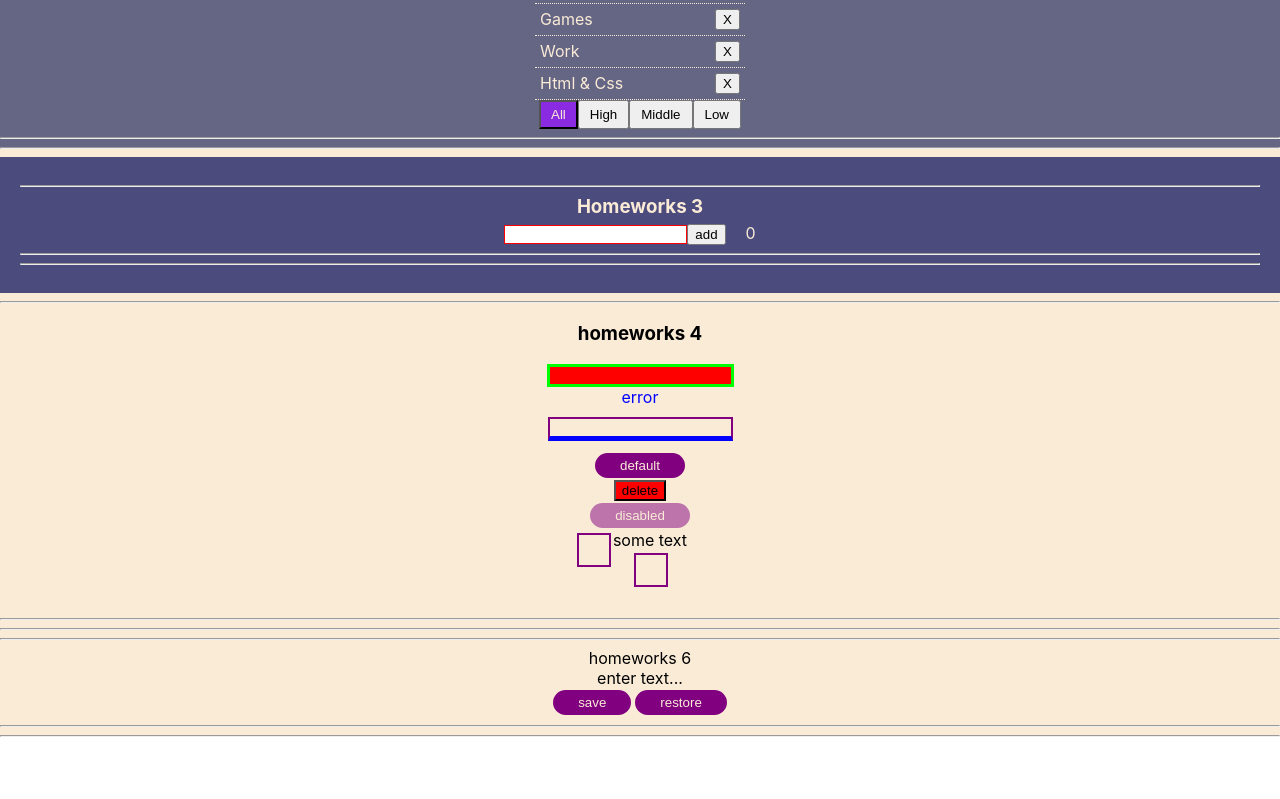
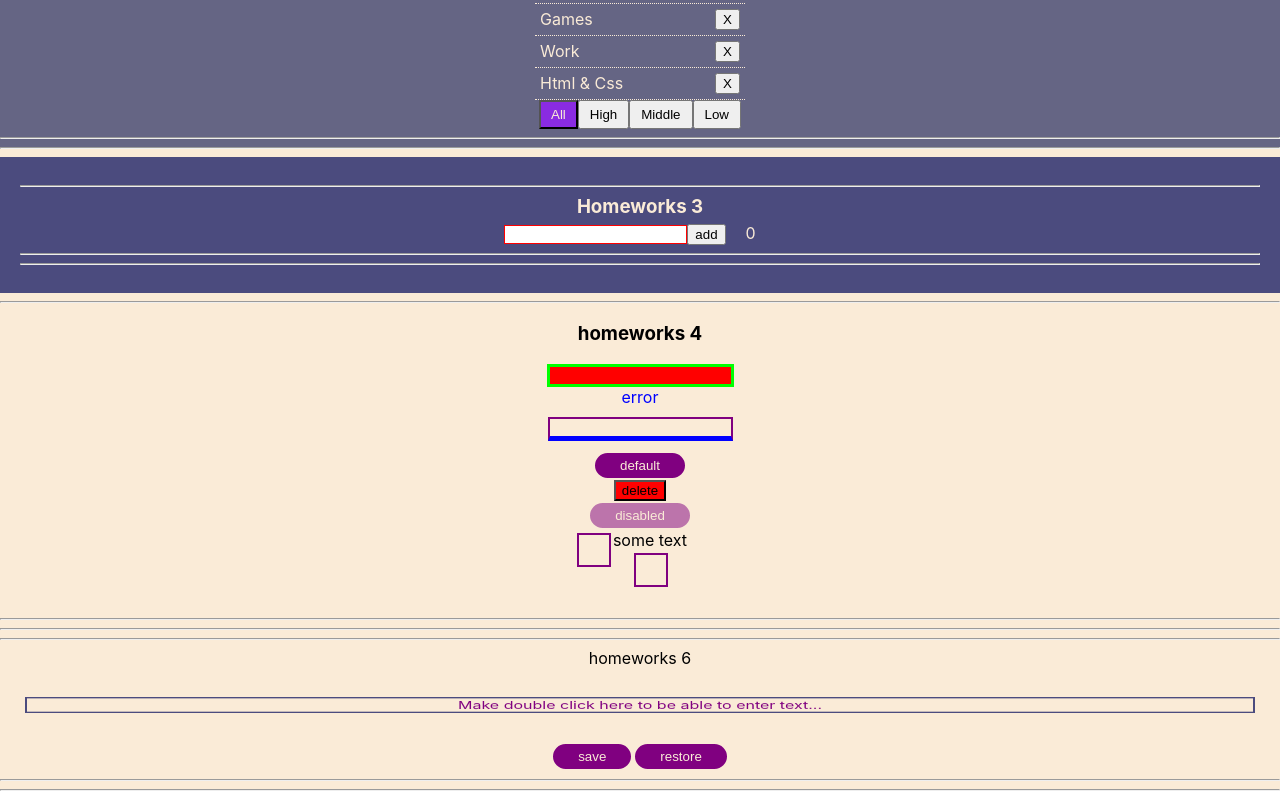
Before and after one commit to Alonasa/homeworks, a React (Create React App) app: page /#/ in a window 1280 px wide. Shown: the part 410-1209 px from the top of the page. Before the commit the page ends 1155 px from the top, so only its background shows below. Built offline with nearby package versions, Linux system fonts and the light colour scheme.

Commit message:
add style for span & deploy

```diff
--- a/src/p2-homeworks/h6/HW6.tsx
+++ b/src/p2-homeworks/h6/HW6.tsx
@@ -10,7 +10,7 @@ function HW6() {
 	saveState<string>('editable-span-value', value)
   }
   const restore = () => {
-        setValue(restoreState('editable-span-value',value))
+	setValue(restoreState('editable-span-value', value))
   }
 
   return (
@@ -23,7 +23,7 @@ function HW6() {
 		<SuperEditableSpan
 		  value={value}
 		  onChangeText={setValue}
-                    spanProps={{children: value ? undefined : 'enter text...'}}
+		  spanProps={{children: value ? undefined : 'Make double click here to be able to enter text...'}}
 		/>
 	  </div>
 	  <SuperButton onClick={save}>save</SuperButton>
--- /dev/null
+++ b/src/p2-homeworks/h6/common/c4-SuperEditableSpan/SuperEditableSpan.module.css
@@ -0,0 +1,17 @@
+.super__span {
+    margin: 25px;
+    display: block;
+    color: purple;
+    border: 2px solid #4b4b7e;
+    transform: rotateX(40deg);
+    animation: one 2s infinite;
+    animation-direction: alternate;}
+
+@keyframes one {
+    0% {
+        transform: rotateX(0);
+    }
+    100% {
+        transform: rotateX(50deg);
+    }
+}
--- a/src/p2-homeworks/h6/common/c4-SuperEditableSpan/SuperEditableSpan.tsx
+++ b/src/p2-homeworks/h6/common/c4-SuperEditableSpan/SuperEditableSpan.tsx
@@ -1,5 +1,11 @@
-import React, {DetailedHTMLProps, InputHTMLAttributes, HTMLAttributes, useState} from 'react'
+import React, {
+  DetailedHTMLProps,
+  HTMLAttributes,
+  InputHTMLAttributes,
+  useState
+} from 'react'
 import SuperInputText from '../../../h4/common/c1-SuperInputText/SuperInputText'
+import s from './SuperEditableSpan.module.css'
 
 // тип пропсов обычного инпута
 type DefaultInputPropsType = DetailedHTMLProps<InputHTMLAttributes<HTMLInputElement>, HTMLInputElement>
@@ -46,7 +52,7 @@ const SuperEditableSpan: React.FC<SuperEditableSpanType> = (
     onDoubleClick && onDoubleClick(e)
   }
 
-    const spanClassName = `${'сделать красивый стиль для спана'} ${className}`
+  const spanClassName = `${s.super__span} ${className}`
 
   return (
     <>
```
Also changed, not shown: 15 other files (tests, documents, lock files or other folders). Lines whose indentation alone changed are shown as unchanged.
